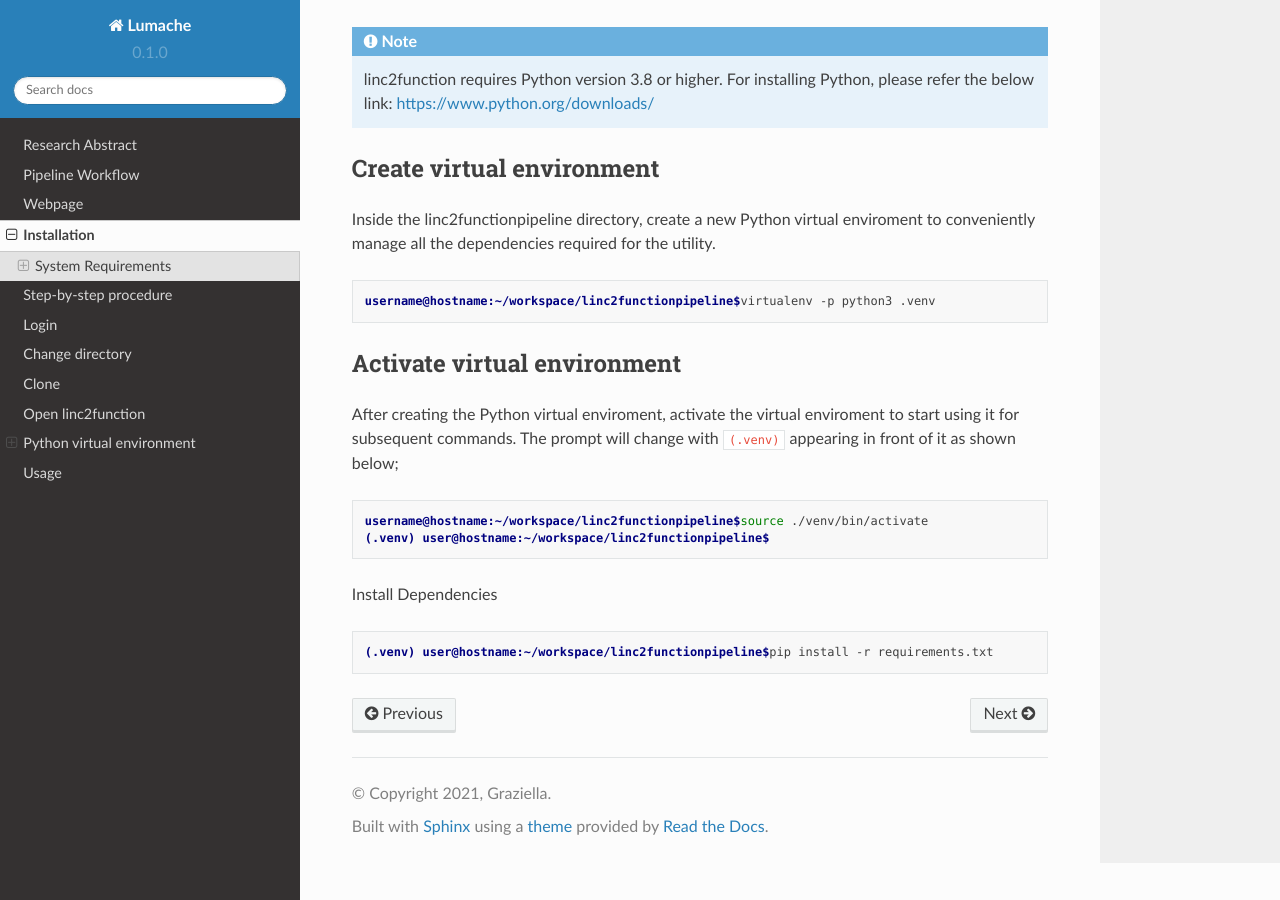
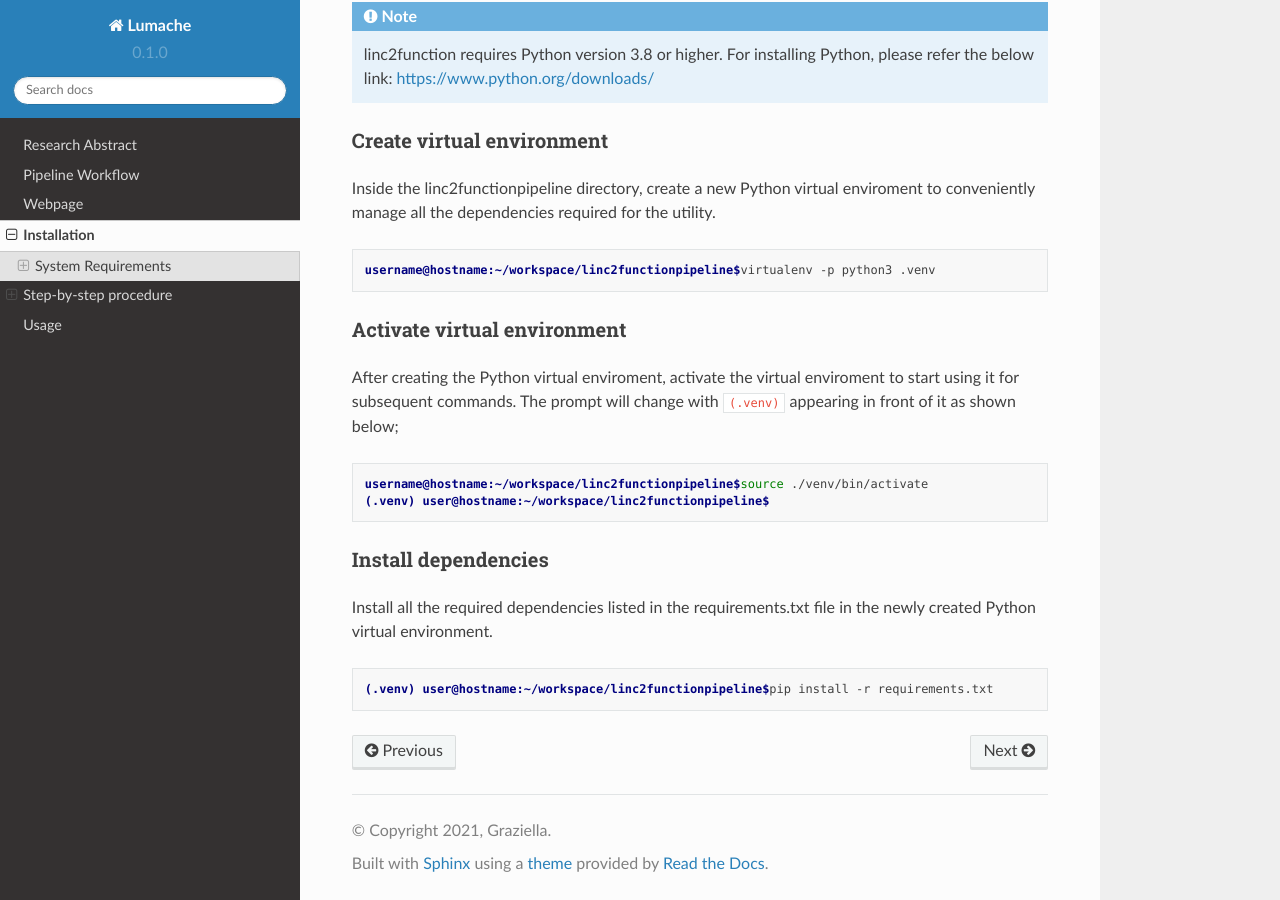
Before and after one commit to ryashpal/linc2function-tutorial, a Sphinx documentation site: the page built from docs/source/install.rst, in a window 1280 px wide and 900 px high, scrolled down 1476 px. Built offline with Sphinx 7.4.7 and the Read the Docs theme 2.0.0, drawn with Linux system fonts in a browser that asks for light colours.

Commit message:
Update install.rst

```diff
--- a/docs/source/install.rst
+++ b/docs/source/install.rst
@@ -23,7 +23,7 @@ Follow the below steps to install linc2function in your computer.
 
 
 Login
-------
+~~~~~
 
 Upon login to a system and opening a terminal, the following prompt should appear, where the ``user`` is the user name and the ``hostname`` is the hostname of the system.
 
@@ -33,7 +33,7 @@ Upon login to a system and opening a terminal, the following prompt should appea
 
 
 Change directory
-----------------
+~~~~~~~~~~~~~~~~
 
 From the home directory which will be open by default, change to a suitable directory on your computer where the utility needs to be installed. For example, in this tutorial we have changed to ``workspace`` directory.
 
@@ -42,7 +42,7 @@ From the home directory which will be open by default, change to a suitable dire
    user@hostname:~$ cd workspace
 
 Clone
------
+~~~~~
 
 In the workspace directory, clone the current version of EHR-QC repository from the GitHub.
 
@@ -51,7 +51,7 @@ In the workspace directory, clone the current version of EHR-QC repository from
     username@hostname:~$git clone https://gitlab.com/tyagilab/linc2functionpipeline.git
 
 Open linc2function
-------------------
+~~~~~~~~~~~~~~~~~~
 
 Open the linc2function directory that is downloaded from GitHub after cloning.
 
@@ -60,7 +60,7 @@ Open the linc2function directory that is downloaded from GitHub after cloning.
     username@hostname:~$cd linc2functionpipeline
 
 Python virtual environment
---------------------------
+~~~~~~~~~~~~~~~~~~~~~~~~~~
 
 The Python virtual environment encaptulates all the libraries required for the linc2function. All the necessary libraries listed in a requirements.txt file that can be found at the root of the repository. Below are the instructions to create and install dependancies in the Python virtual environment.
 
@@ -68,7 +68,7 @@ The Python virtual environment encaptulates all the libraries required for the l
    linc2function requires Python version 3.8 or higher. For installing Python, please refer the below link: https://www.python.org/downloads/
 
 Create virtual environment
-~~~~~~~~~~~~~~~~~~~~~~~~~~
+""""""""""""""""""""""""""
 
 Inside the linc2functionpipeline directory, create a new Python virtual enviroment to conveniently manage all the dependencies required for the utility.
 
@@ -77,7 +77,7 @@ Inside the linc2functionpipeline directory, create a new Python virtual envirome
     username@hostname:~/workspace/linc2functionpipeline$virtualenv -p python3 .venv
 
 Activate virtual environment
-~~~~~~~~~~~~~~~~~~~~~~~~~~~~
+""""""""""""""""""""""""""""
 
 After creating the Python virtual enviroment, activate the virtual enviroment to start using it for subsequent commands. The prompt will change with ``(.venv)`` appearing in front of it as shown below;
 
@@ -86,7 +86,10 @@ After creating the Python virtual enviroment, activate the virtual enviroment to
     username@hostname:~/workspace/linc2functionpipeline$source ./venv/bin/activate
     (.venv) user@hostname:~/workspace/linc2functionpipeline$
 
-Install Dependencies
+Install dependencies
+""""""""""""""""""""
+
+Install all the required dependencies listed in the requirements.txt file in the newly created Python virtual environment.
 
 .. code-block:: console
 
```
